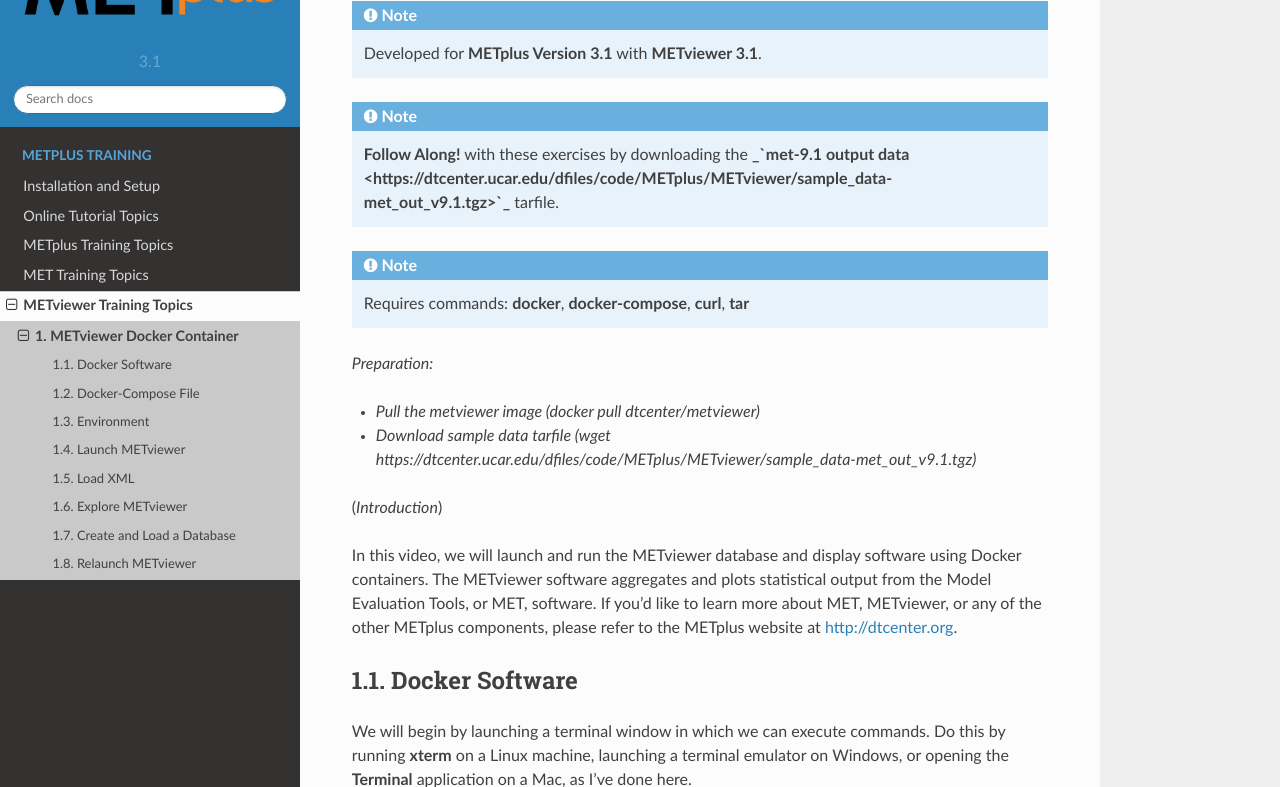
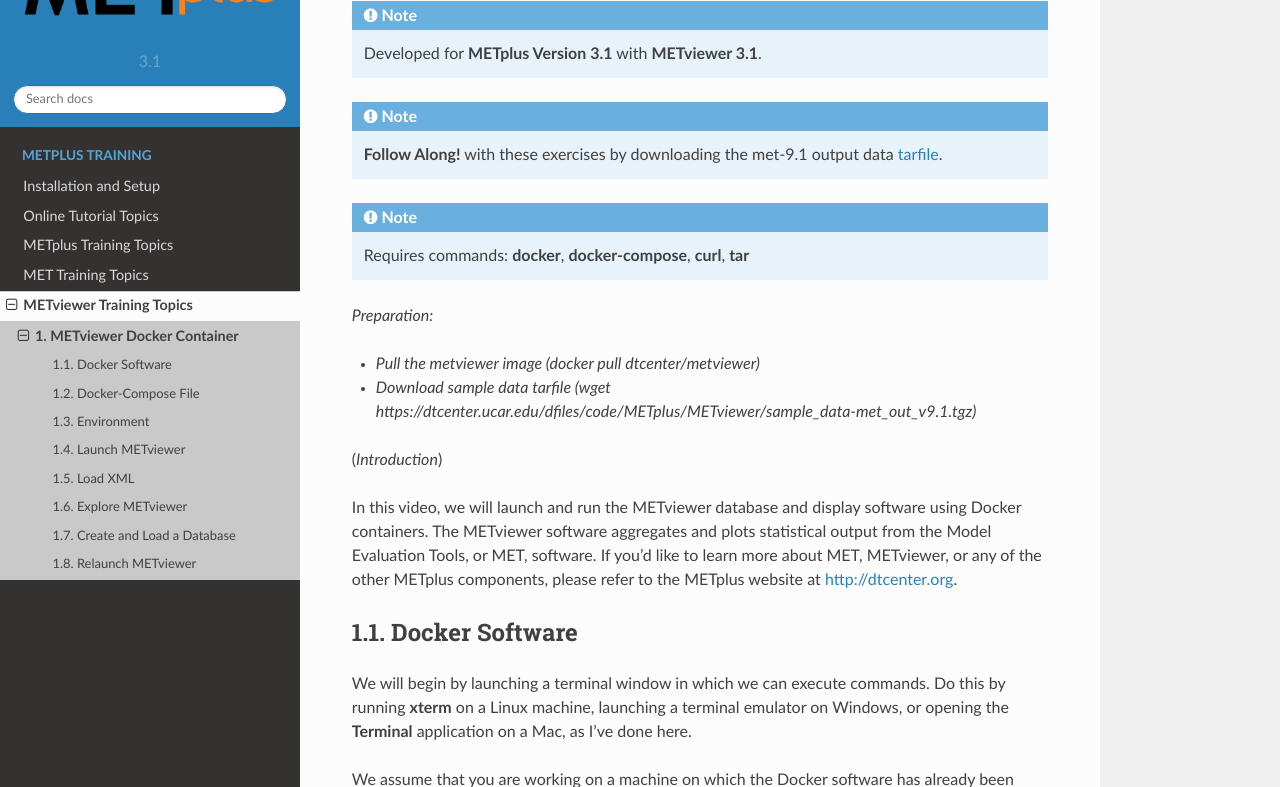
Before and after one commit to dtcenter/METplus-Training, a Sphinx documentation site: the page built from docs/modules/METviewer/docker.rst, in a window 1280 px wide and 900 px high, scrolled down 366 px, cut to the strip 113-900 px from the top of the window. Built offline with Sphinx 7.4.7 and the Read the Docs theme 2.0.0, drawn with Linux system fonts in a browser that asks for light colours.

Commit message:
Per #10, had to get the link syntax correct.

```diff
--- a/docs/modules/METviewer/docker.rst
+++ b/docs/modules/METviewer/docker.rst
@@ -13,7 +13,7 @@
 
 .. note::
 
-  **Follow Along!** with these exercises by downloading the **_`met-9.1 output data <https://dtcenter.ucar.edu/dfiles/code/METplus/METviewer/sample_data-met_out_v9.1.tgz>`_** tarfile.
+  **Follow Along!** with these exercises by downloading the met-9.1 output data `tarfile <https://dtcenter.ucar.edu/dfiles/code/METplus/METviewer/sample_data-met_out_v9.1.tgz>`_.
 
 .. note::
 
```
